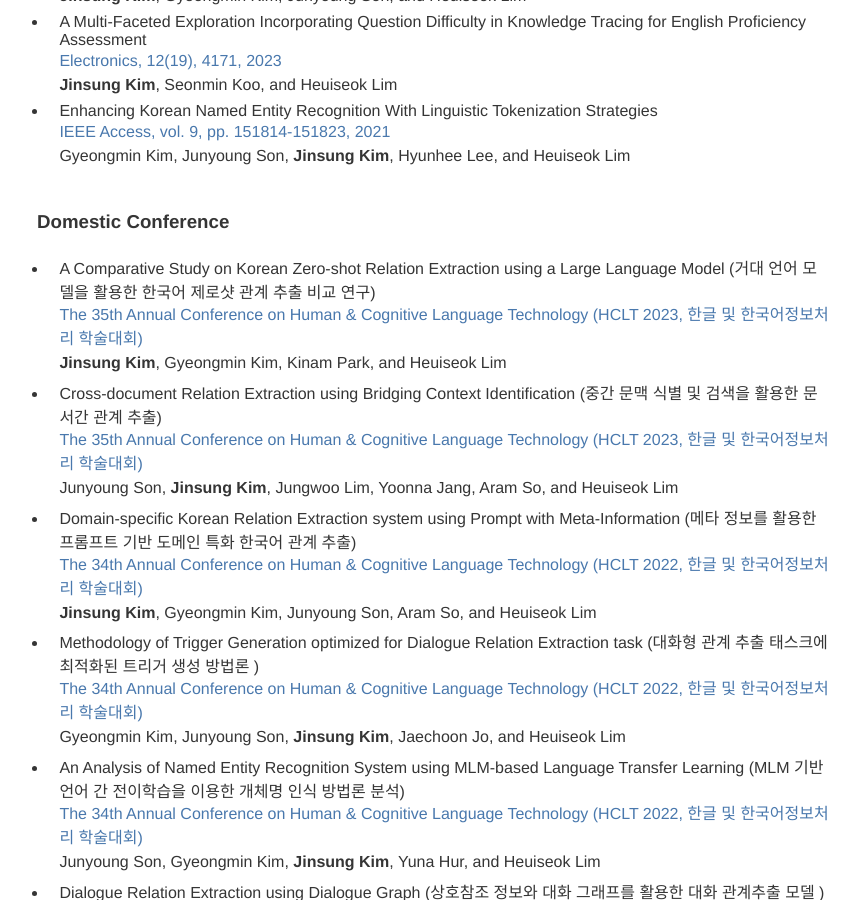
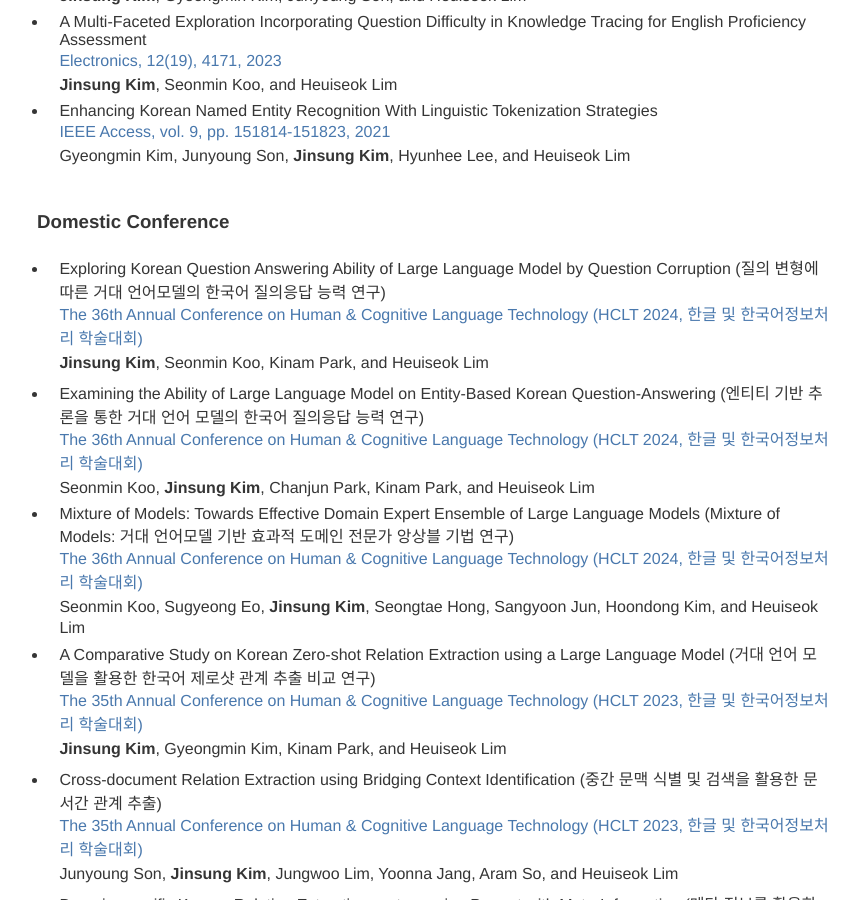
Before and after one commit to jin62304/jin62304.github.io, a Jekyll site: the page built from index.md, in a window 1280 px wide and 900 px high, scrolled down 2442 px. Shown: the whole window, without its empty margins (203-1061 px from the left). Built offline with Jekyll 4.4.1, drawn with Linux system fonts in a browser that asks for light colours; some of the changed text lies outside the part shown.

Commit message:
updated 240930

```diff
--- a/index.md
+++ b/index.md
@@ -22,14 +22,14 @@
 <br/>
 
 # Education
-* Korea University (2021/03 ~ )
-  * M.S & Ph.D in Computer Science & Engineering
-  * Artificial Intelligence Applications
-  * Natural Language Processing
+* Korea University (2021/03 - Present)
+  * Ph.D. Candidate
+  * The Integrated Master & Ph.D. Course in Computer Science & Engineering
+  * Artificial Intelligence Applications - Natural Language Processing
 
-* Korea University (2013/03 ~ 2019/02)
-  * B.S in Spanish Language & Literature
-  * Double majored in Language, Brain & Computer
+* Korea University (2013/03 - 2019/02)
+  * B.S Degree Graduate in Spanish Language & Literature
+  * Double majored in Language, Brain & Computer (LB & C)
 <br/>
 
 # Publications
@@ -101,6 +101,16 @@
 <br/>
 
 ### Domestic Conference
+* Exploring Korean Question Answering Ability of Large Language Model by Question Corruption (질의 변형에 따른 거대 언어모델의 한국어 질의응답 능력 연구)<br/>
+<span style="color:rgb(73, 120, 173)"> The 36th Annual Conference on Human & Cognitive Language Technology (HCLT 2024, 한글 및 한국어정보처리 학술대회) </span> <br/>
+**Jinsung Kim**, Seonmin Koo, Kinam Park, and Heuiseok Lim
+<br/>
+* Examining the Ability of Large Language Model on Entity-Based Korean Question-Answering (엔티티 기반 추론을 통한 거대 언어 모델의 한국어 질의응답 능력 연구)<br/>
+<span style="color:rgb(73, 120, 173)">The 36th Annual Conference on Human & Cognitive Language Technology (HCLT 2024, 한글 및 한국어정보처리 학술대회)</span> <br/>
+Seonmin Koo, **Jinsung Kim**, Chanjun Park, Kinam Park, and Heuiseok Lim
+* Mixture of Models: Towards Effective Domain Expert Ensemble of Large Language Models (Mixture of Models: 거대 언어모델 기반 효과적 도메인 전문가 앙상블 기법 연구)<br/>
+<span style="color:rgb(73, 120, 173)">The 36th Annual Conference on Human & Cognitive Language Technology (HCLT 2024, 한글 및 한국어정보처리 학술대회)</span> <br/>
+Seonmin Koo, Sugyeong Eo, **Jinsung Kim**, Seongtae Hong, Sangyoon Jun, Hoondong Kim, and Heuiseok Lim
 * A Comparative Study on Korean Zero-shot Relation Extraction using a Large Language Model (거대 언어 모델을 활용한 한국어 제로샷 관계 추출 비교 연구) <br/>
 <span style="color:rgb(73, 120, 173)"> The 35th Annual Conference on Human & Cognitive Language Technology (HCLT 2023, 한글 및 한국어정보처리 학술대회) </span> <br/>
 **Jinsung Kim**, Gyeongmin Kim, Kinam Park, and Heuiseok Lim
```
